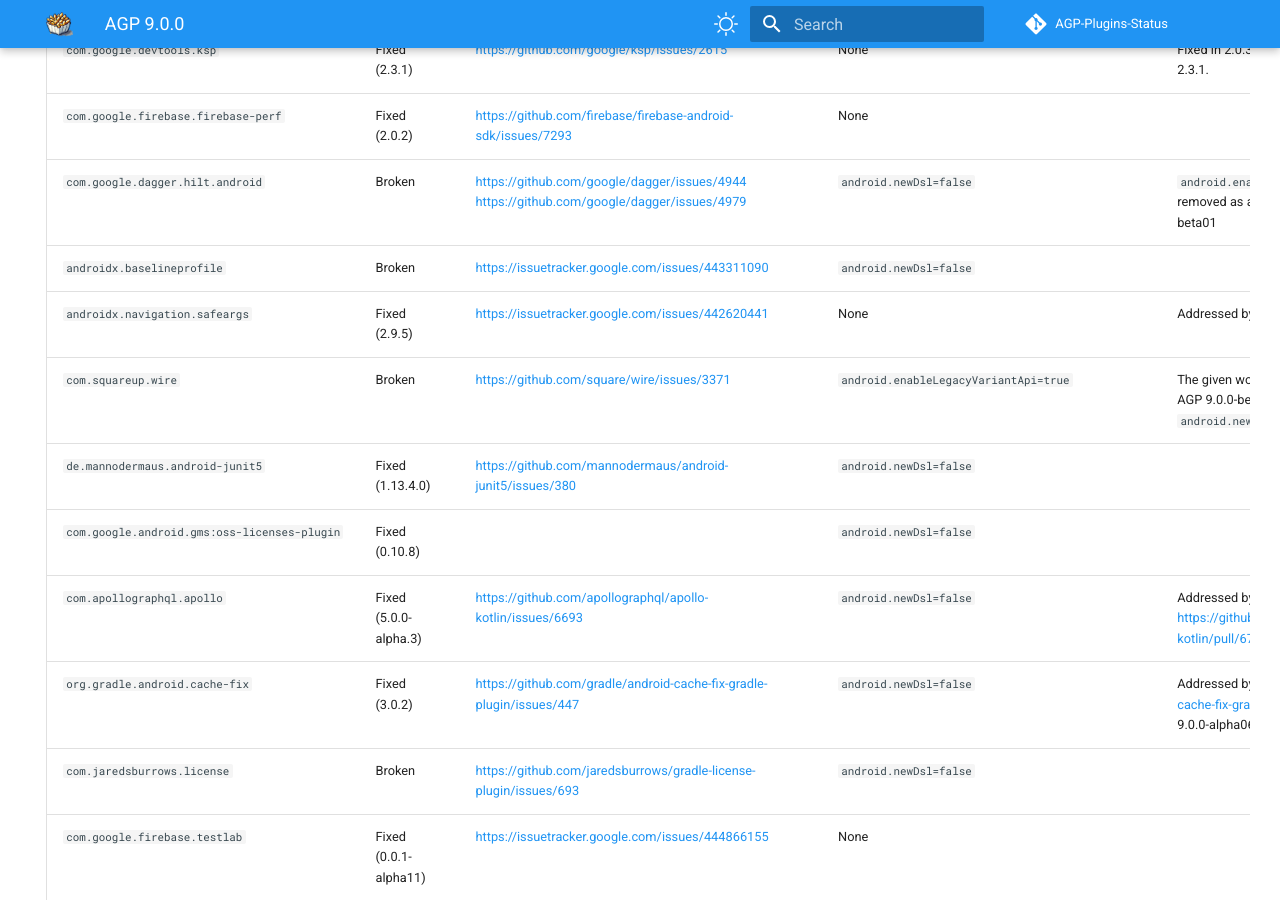
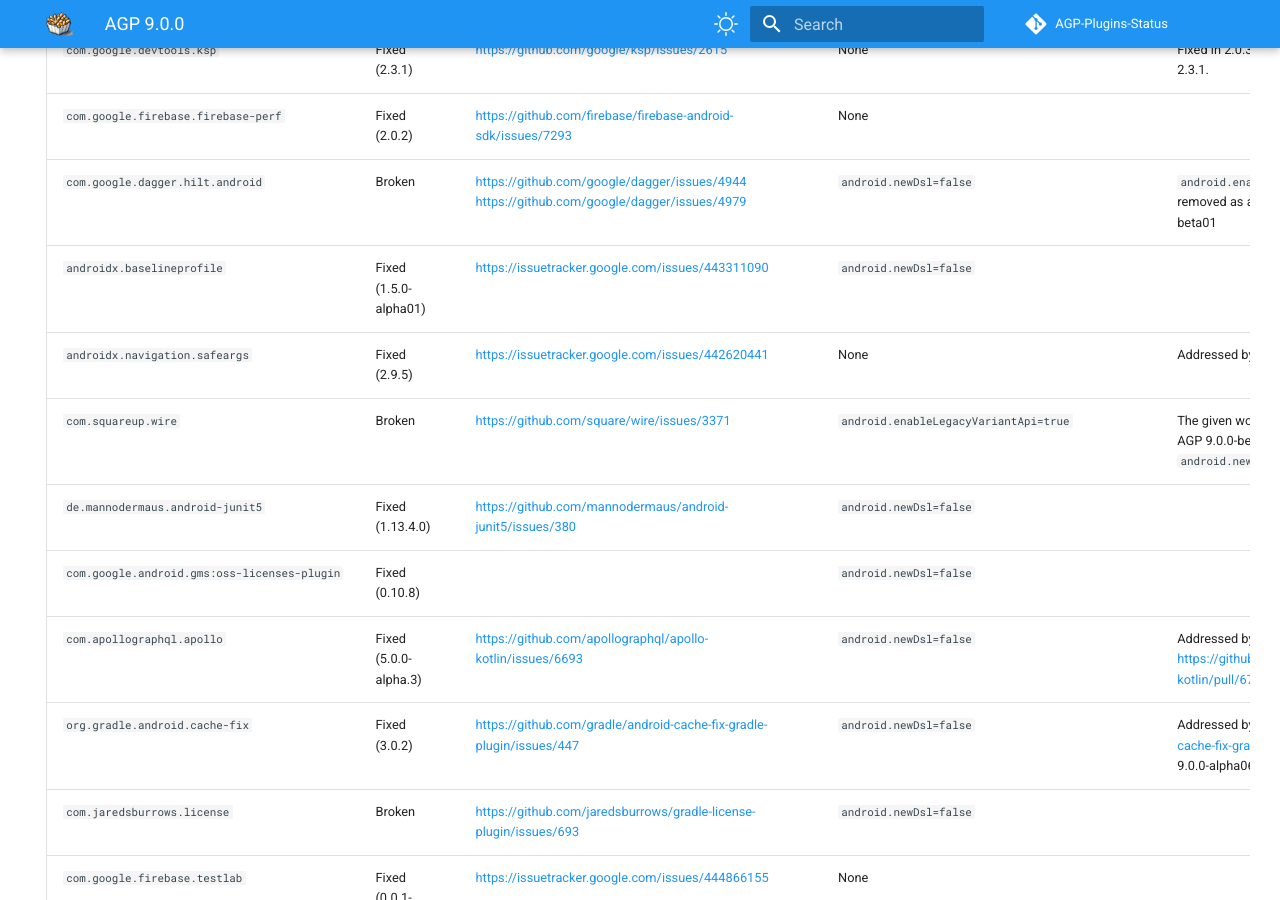
Before and after one commit to pablobaxter/AGP-Plugins-Status, an MkDocs documentation site: the page built from docs/agp-9.0.0.md, in a window 1280 px wide and 900 px high, scrolled down 1006 px. Built offline with MkDocs 1.6.1 and Material for MkDocs 9.7.7, drawn with Linux system fonts in a browser that asks for light colours; comment, search, counter and statistics services are not loaded.

Commit message:
`androidx.baselineprofile` fixed in 1.5.0-alpha01
https://issuetracker.google.com/issues/443311090#comment18

```diff
--- a/docs/agp-9.0.0.md
+++ b/docs/agp-9.0.0.md
@@ -33,7 +33,7 @@
 | `com.google.devtools.ksp` | Fixed (2.3.1) | https://github.com/google/ksp/issues/2615 | None | Fixed in 2.0.3 but reverted in 2.0.4, fixed again in 2.3.1. |
 | `com.google.firebase.firebase-perf` | Fixed (2.0.2) | https://github.com/firebase/firebase-android-sdk/issues/7293 | None | |
 | `com.google.dagger.hilt.android` | Broken | https://github.com/google/dagger/issues/4944<br>https://github.com/google/dagger/issues/4979 | `android.newDsl=false` | `android.enableLegacyVariantApi=true` was removed as a workaround due to removal in 9.0.0-beta01 |
-| `androidx.baselineprofile` | Broken | https://issuetracker.google.com/issues/443311090 | `android.newDsl=false` | |
+| `androidx.baselineprofile` | Fixed (1.5.0-alpha01) | https://issuetracker.google.com/issues/443311090 | `android.newDsl=false` | |
 | `androidx.navigation.safeargs` | Fixed (2.9.5) | https://issuetracker.google.com/issues/442620441 | None | Addressed by https://r.android.com/3754932 |
 | `com.squareup.wire` | Broken | https://github.com/square/wire/issues/3371 | `android.enableLegacyVariantApi=true` | The given workaround may not work any longer with AGP 9.0.0-beta01. Needs to be verified with `android.newDsl=false` |
 | `de.mannodermaus.android-junit5` | Fixed (1.13.4.0) | https://github.com/mannodermaus/android-junit5/issues/380 | `android.newDsl=false` | |
```
